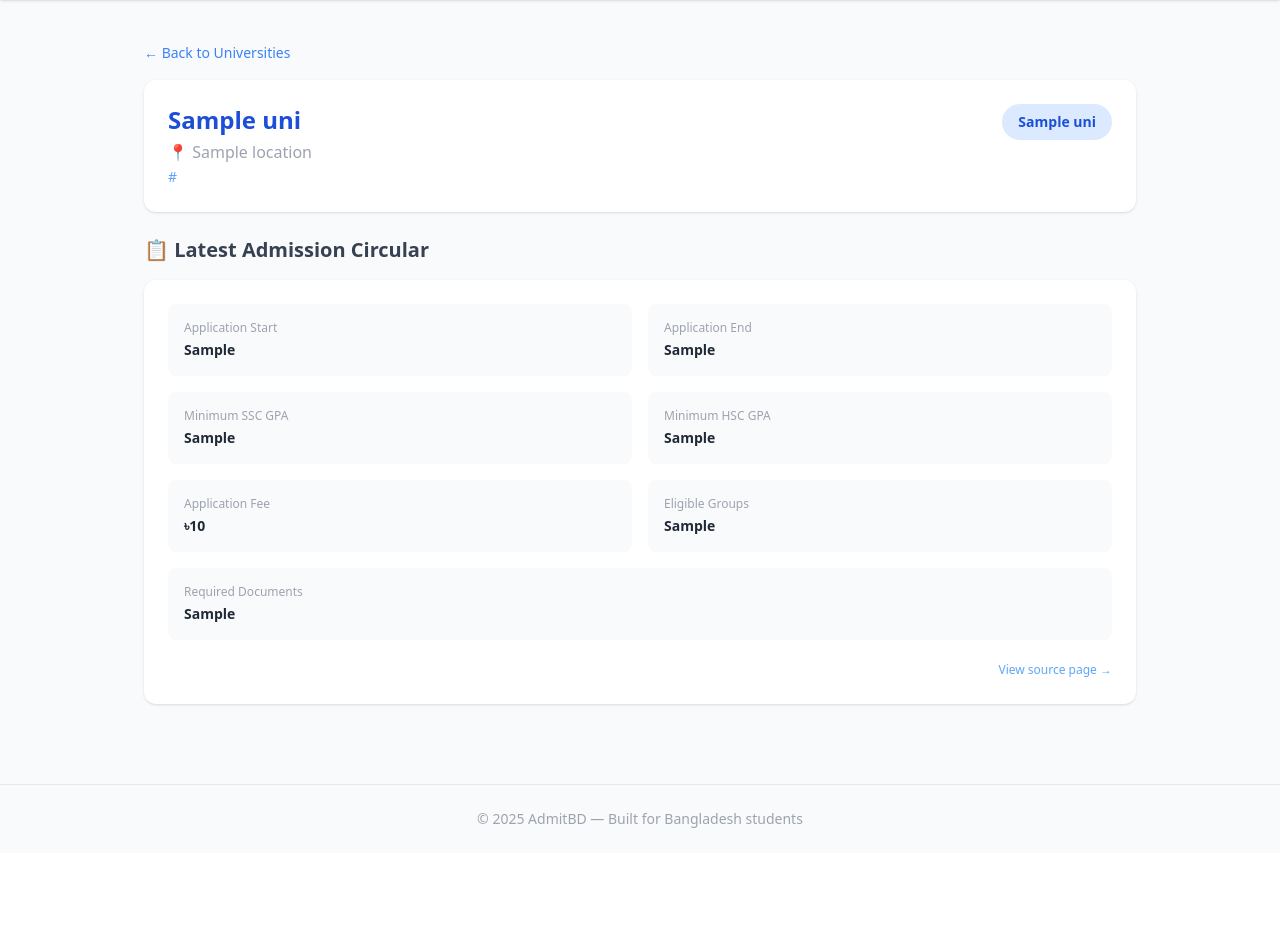
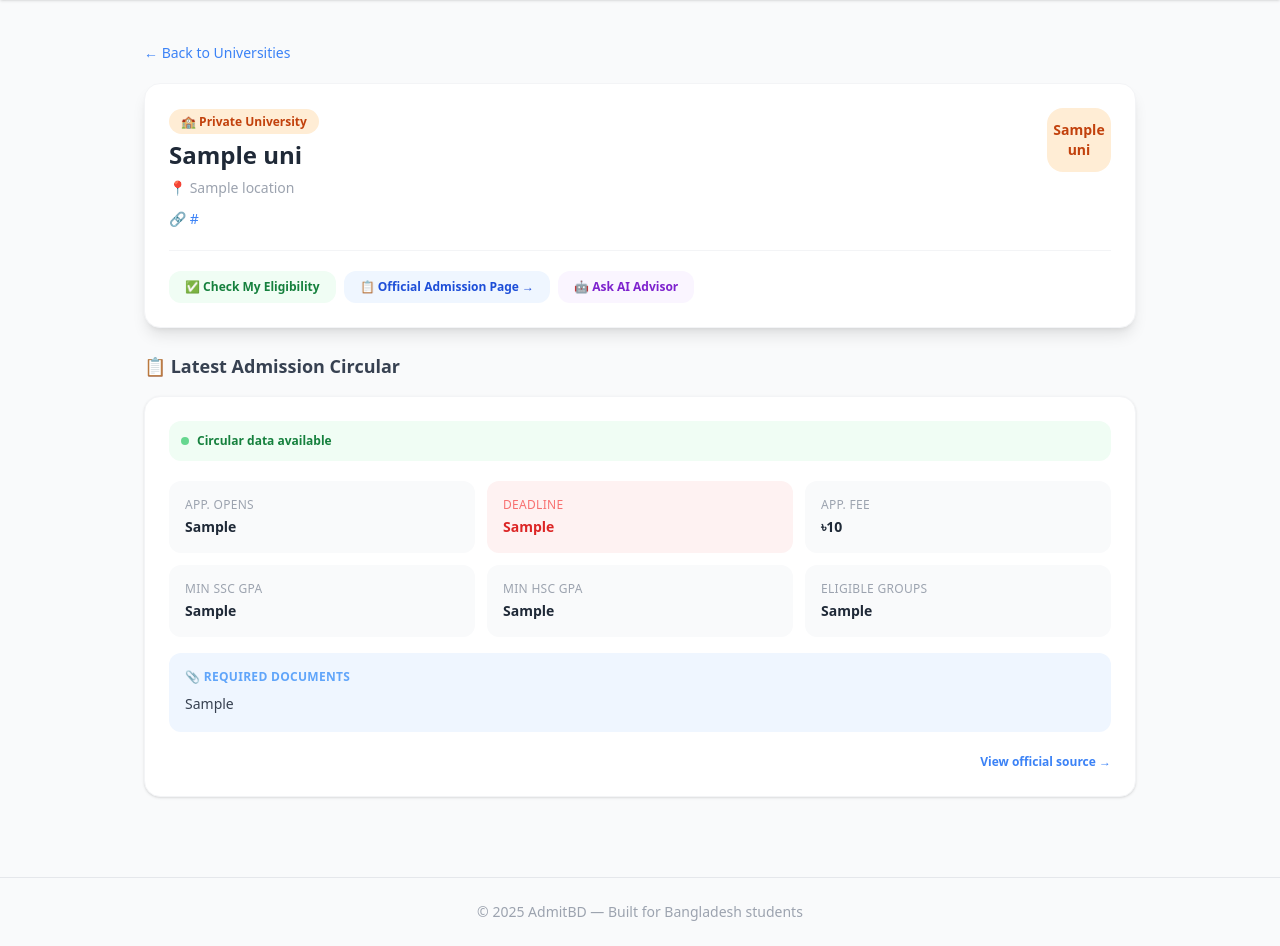
Before and after one commit to rahul-bepari/admitbd, a Flask app: template templates/university_detail.html in a window 1280 px wide. Shown: the part 60-1006 px from the top of the page. Before the commit the page ends 888 px from the top, so only its background shows below. Run offline with Flask 3, Linux system fonts and the light colour scheme; the template is opened without the code that fills it: most values are stand-ins (such as "Sample title", 1, 10 or a date in 2020); some libraries are stand-ins or nearby versions.

Commit message:
Modern university detail page

```diff
--- a/templates/university_detail.html
+++ b/templates/university_detail.html
@@ -1,77 +1,129 @@
 {% extends "base.html" %}
 {% block content %}
 
-<!-- Back button -->
-<a href="/universities" class="text-blue-500 text-sm hover:underline">← Back to Universities</a>
+<!-- Back -->
+<a href="/universities" class="inline-flex items-center gap-1 text-sm text-blue-500 hover:text-blue-700 font-medium mb-5 transition">
+    ← Back to Universities
+</a>
 
-<!-- University Header -->
-<div class="bg-white rounded-xl shadow p-6 mt-4 mb-6">
-    <div class="flex justify-between items-start">
-        <div>
-            <h1 class="text-2xl font-bold text-blue-700">{{ uni.name }}</h1>
-            <p class="text-gray-400 mt-1">📍 {{ uni.location }}</p>
-            <a href="{{ uni.website }}" target="_blank" class="text-blue-400 text-sm hover:underline">
-                {{ uni.website }}
+<!-- University Header Card -->
+<div class="relative overflow-hidden bg-white rounded-2xl shadow-lg p-6 mb-6 border border-gray-100">
+    <div class="flex justify-between items-start gap-4">
+        <div class="flex-1">
+            <!-- Type badge -->
+            <div class="mb-2">
+                {% if uni.type == 'public' %}
+                <span class="bg-green-100 text-green-700 text-xs font-bold px-3 py-1 rounded-full">🏛️ Public University</span>
+                {% elif uni.type == 'international' %}
+                <span class="bg-blue-100 text-blue-700 text-xs font-bold px-3 py-1 rounded-full">🌐 International University</span>
+                {% elif uni.type == 'cbhe' %}
+                <span class="bg-purple-100 text-purple-700 text-xs font-bold px-3 py-1 rounded-full">🎓 CBHE University</span>
+                {% else %}
+                <span class="bg-orange-100 text-orange-700 text-xs font-bold px-3 py-1 rounded-full">🏫 Private University</span>
+                {% endif %}
+            </div>
+            <h1 class="text-2xl font-extrabold text-gray-800 leading-tight mb-2">{{ uni.name }}</h1>
+            <p class="text-sm text-gray-400 mb-2">📍 {{ uni.location }}</p>
+            {% if uni.website %}
+            <a href="{{ uni.website }}" target="_blank"
+                class="inline-flex items-center gap-1 text-sm text-blue-500 hover:text-blue-700 hover:underline transition">
+                🔗 {{ uni.website }}
             </a>
+            {% endif %}
         </div>
-        <span class="bg-blue-100 text-blue-700 font-bold px-4 py-2 rounded-full text-sm">
+        <div class="shrink-0 w-16 h-16 rounded-2xl flex items-center justify-center font-extrabold text-sm text-center
+            {% if uni.type == 'public' %}bg-green-100 text-green-700
+            {% elif uni.type == 'international' %}bg-blue-100 text-blue-700
+            {% elif uni.type == 'cbhe' %}bg-purple-100 text-purple-700
+            {% else %}bg-orange-100 text-orange-700{% endif %}">
             {{ uni.short_name }}
-        </span>
+        </div>
+    </div>
+
+    <!-- Quick action buttons -->
+    <div class="flex flex-wrap gap-2 mt-5 pt-5 border-t border-gray-100">
+        <a href="/checker" class="bg-green-50 text-green-700 text-xs font-semibold px-4 py-2 rounded-xl hover:bg-green-100 transition">
+            ✅ Check My Eligibility
+        </a>
+        {% if uni.notice_url %}
+        <a href="{{ uni.notice_url }}" target="_blank" class="bg-blue-50 text-blue-700 text-xs font-semibold px-4 py-2 rounded-xl hover:bg-blue-100 transition">
+            📋 Official Admission Page →
+        </a>
+        {% endif %}
+        <a href="/advisor" class="bg-purple-50 text-purple-700 text-xs font-semibold px-4 py-2 rounded-xl hover:bg-purple-100 transition">
+            🤖 Ask AI Advisor
+        </a>
     </div>
 </div>
 
 <!-- Latest Circular -->
-<h2 class="text-xl font-bold text-gray-700 mb-4">📋 Latest Admission Circular</h2>
+<h2 class="text-lg font-bold text-gray-700 mb-4">📋 Latest Admission Circular</h2>
 
 {% if circular %}
-<div class="bg-white rounded-xl shadow p-6">
-    <div class="grid grid-cols-2 gap-4 text-sm">
-        <div class="bg-gray-50 rounded-lg p-4">
-            <p class="text-gray-400 text-xs mb-1">Application Start</p>
-            <p class="font-semibold">{{ circular.apply_start or "Not announced" }}</p>
+<div class="bg-white rounded-2xl shadow p-6 border border-gray-100">
+
+    <!-- Status banner -->
+    <div class="flex items-center gap-2 mb-5 p-3 bg-green-50 rounded-xl">
+        <span class="w-2 h-2 bg-green-500 rounded-full animate-pulse inline-block"></span>
+        <span class="text-green-700 text-xs font-semibold">Circular data available</span>
+    </div>
+
+    <div class="grid grid-cols-2 sm:grid-cols-3 gap-3 text-sm mb-4">
+        <div class="bg-gray-50 rounded-xl p-4">
+            <p class="text-gray-400 text-xs mb-1 font-medium uppercase tracking-wide">App. Opens</p>
+            <p class="font-bold text-gray-800">{{ circular.apply_start or "TBA" }}</p>
         </div>
-        <div class="bg-gray-50 rounded-lg p-4">
-            <p class="text-gray-400 text-xs mb-1">Application End</p>
-            <p class="font-semibold">{{ circular.apply_end or "Not announced" }}</p>
+        <div class="bg-red-50 rounded-xl p-4">
+            <p class="text-red-400 text-xs mb-1 font-medium uppercase tracking-wide">Deadline</p>
+            <p class="font-bold text-red-600">{{ circular.apply_end or "TBA" }}</p>
         </div>
-        <div class="bg-gray-50 rounded-lg p-4">
-            <p class="text-gray-400 text-xs mb-1">Minimum SSC GPA</p>
-            <p class="font-semibold">{{ circular.min_ssc_gpa or "Not specified" }}</p>
-        </div>
-        <div class="bg-gray-50 rounded-lg p-4">
-            <p class="text-gray-400 text-xs mb-1">Minimum HSC GPA</p>
-            <p class="font-semibold">{{ circular.min_hsc_gpa or "Not specified" }}</p>
-        </div>
-        <div class="bg-gray-50 rounded-lg p-4">
-            <p class="text-gray-400 text-xs mb-1">Application Fee</p>
-            <p class="font-semibold">
-                {% if circular.application_fee %}
-                    ৳{{ circular.application_fee }}
-                {% else %}
-                    Not specified
-                {% endif %}
+        <div class="bg-gray-50 rounded-xl p-4">
+            <p class="text-gray-400 text-xs mb-1 font-medium uppercase tracking-wide">App. Fee</p>
+            <p class="font-bold text-gray-800">
+                {% if circular.application_fee %}৳{{ circular.application_fee }}{% else %}TBA{% endif %}
             </p>
         </div>
-        <div class="bg-gray-50 rounded-lg p-4">
-            <p class="text-gray-400 text-xs mb-1">Eligible Groups</p>
-            <p class="font-semibold">{{ circular.eligible_groups or "Not specified" }}</p>
+        <div class="bg-gray-50 rounded-xl p-4">
+            <p class="text-gray-400 text-xs mb-1 font-medium uppercase tracking-wide">Min SSC GPA</p>
+            <p class="font-bold text-gray-800">{{ circular.min_ssc_gpa or "Not specified" }}</p>
+        </div>
+        <div class="bg-gray-50 rounded-xl p-4">
+            <p class="text-gray-400 text-xs mb-1 font-medium uppercase tracking-wide">Min HSC GPA</p>
+            <p class="font-bold text-gray-800">{{ circular.min_hsc_gpa or "Not specified" }}</p>
+        </div>
+        <div class="bg-gray-50 rounded-xl p-4">
+            <p class="text-gray-400 text-xs mb-1 font-medium uppercase tracking-wide">Eligible Groups</p>
+            <p class="font-bold text-gray-800">{{ circular.eligible_groups or "All" }}</p>
         </div>
     </div>
 
-    <div class="mt-4 bg-gray-50 rounded-lg p-4 text-sm">
-        <p class="text-gray-400 text-xs mb-1">Required Documents</p>
-        <p class="font-semibold">{{ circular.required_documents or "Not specified" }}</p>
+    <!-- Required Documents -->
+    <div class="bg-blue-50 rounded-xl p-4 text-sm mb-4">
+        <p class="text-blue-400 text-xs mb-2 font-bold uppercase tracking-wide">📎 Required Documents</p>
+        <p class="font-medium text-gray-700 leading-relaxed">{{ circular.required_documents or "Not specified" }}</p>
     </div>
 
-    <div class="mt-4 text-right">
+    {% if circular.source_url %}
+    <div class="text-right">
         <a href="{{ circular.source_url }}" target="_blank"
-           class="text-xs text-blue-400 hover:underline">View source page →</a>
+            class="inline-block text-xs font-semibold text-blue-500 hover:text-blue-700 hover:underline transition">
+            View official source →
+        </a>
     </div>
+    {% endif %}
 </div>
 
 {% else %}
-<div class="bg-white rounded-xl shadow p-6 text-center text-gray-400">
-    No circular data available yet. Check back later.
+<div class="bg-white rounded-2xl shadow p-12 text-center border border-gray-100">
+    <div class="text-5xl mb-4">📭</div>
+    <h3 class="text-lg font-bold text-gray-700 mb-2">No circular yet</h3>
+    <p class="text-gray-400 text-sm max-w-sm mx-auto">No admission circular has been published for this university yet. Check the official website or come back later.</p>
+    {% if uni.notice_url %}
+    <a href="{{ uni.notice_url }}" target="_blank"
+        class="inline-block mt-5 bg-blue-600 text-white text-sm font-bold px-6 py-3 rounded-xl hover:bg-blue-700 transition">
+        Visit Official Admission Page →
+    </a>
+    {% endif %}
 </div>
 {% endif %}
 
```
